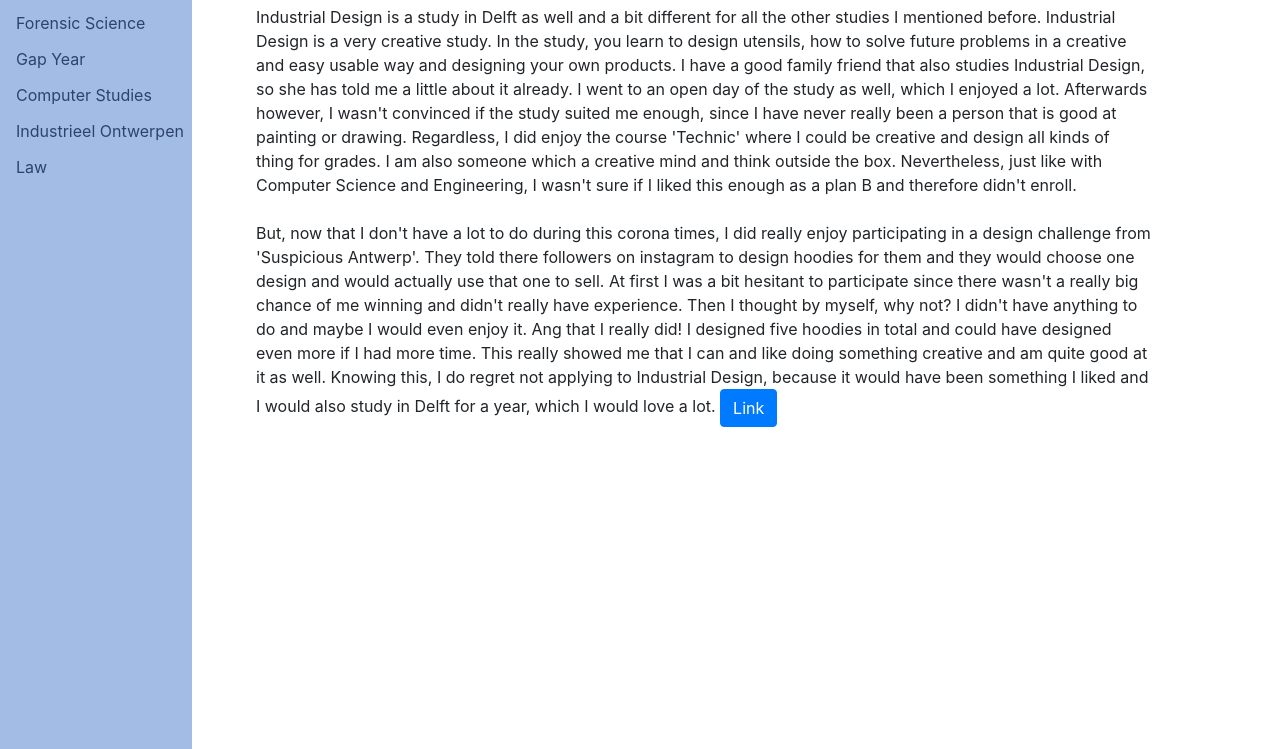
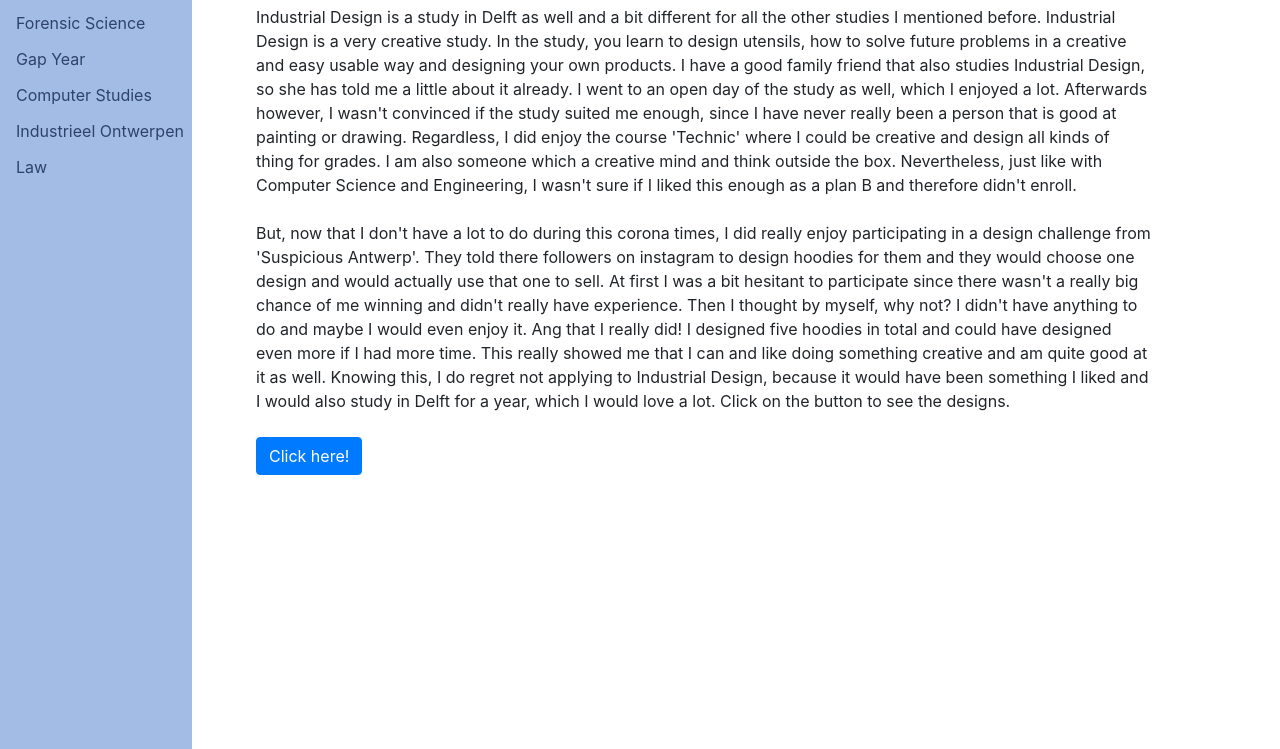
Before and after one commit to JoyVehmeijer/Project0, a plain HTML site: page industrieel.html in a window 1280 px wide. Shown: the part 51-800 px from the top of the page. Drawn offline with nearby package versions, Linux system fonts and the light colour scheme.

Commit message:
goede tekst en link

```diff
--- a/industrieel.html
+++ b/industrieel.html
@@ -31,8 +31,9 @@
           chance of me winning and didn't really have experience. Then I thought by myself, why not? I didn't have anything to do and maybe I would even enjoy it. Ang that I really did! I designed
           five hoodies in total and could have designed even more if I had more time. This really showed me that I can and like doing something creative and am quite good at it as well.
           Knowing this, I do regret not applying to Industrial Design, because it would have been something I liked and I would also study in Delft for a year, which I would love a lot.
-
-          <a class="btn btn-primary" href="design.html" role="button">Link</a>
+          Click on the button to see the designs.
+          <br><br>
+          <a class="btn btn-primary" href="design.html" role="button">Click here!</a>
         </p>
 
 
```
